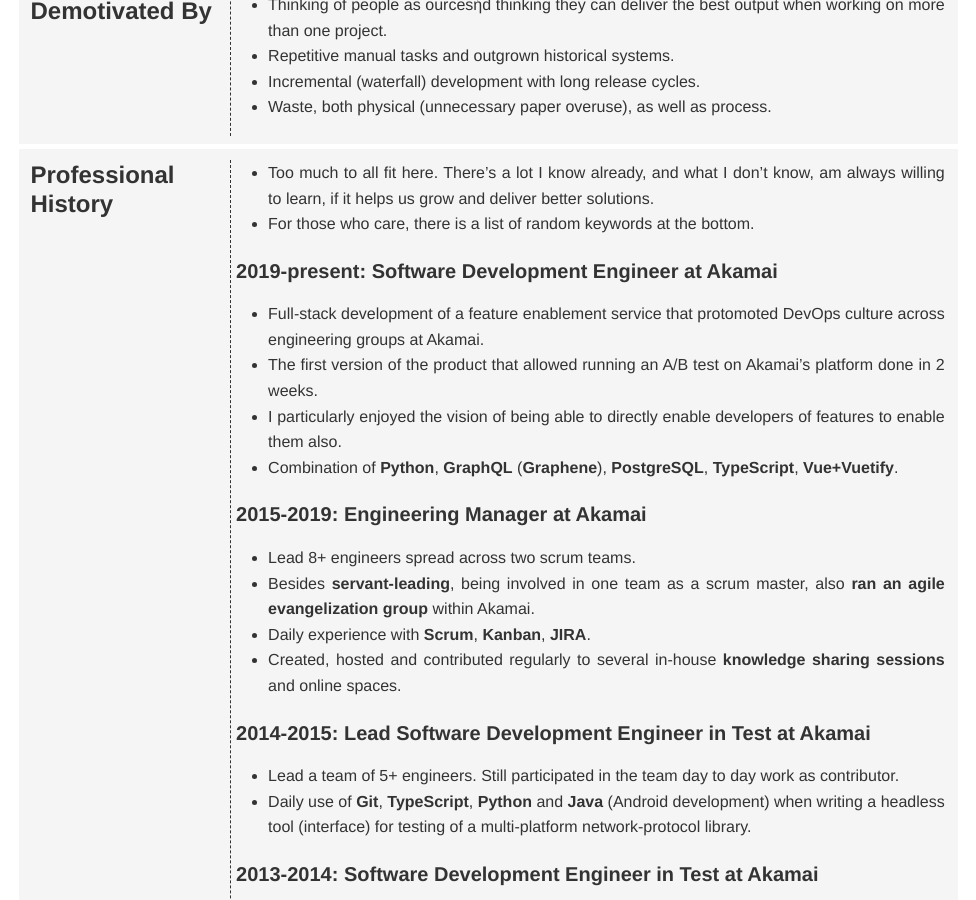
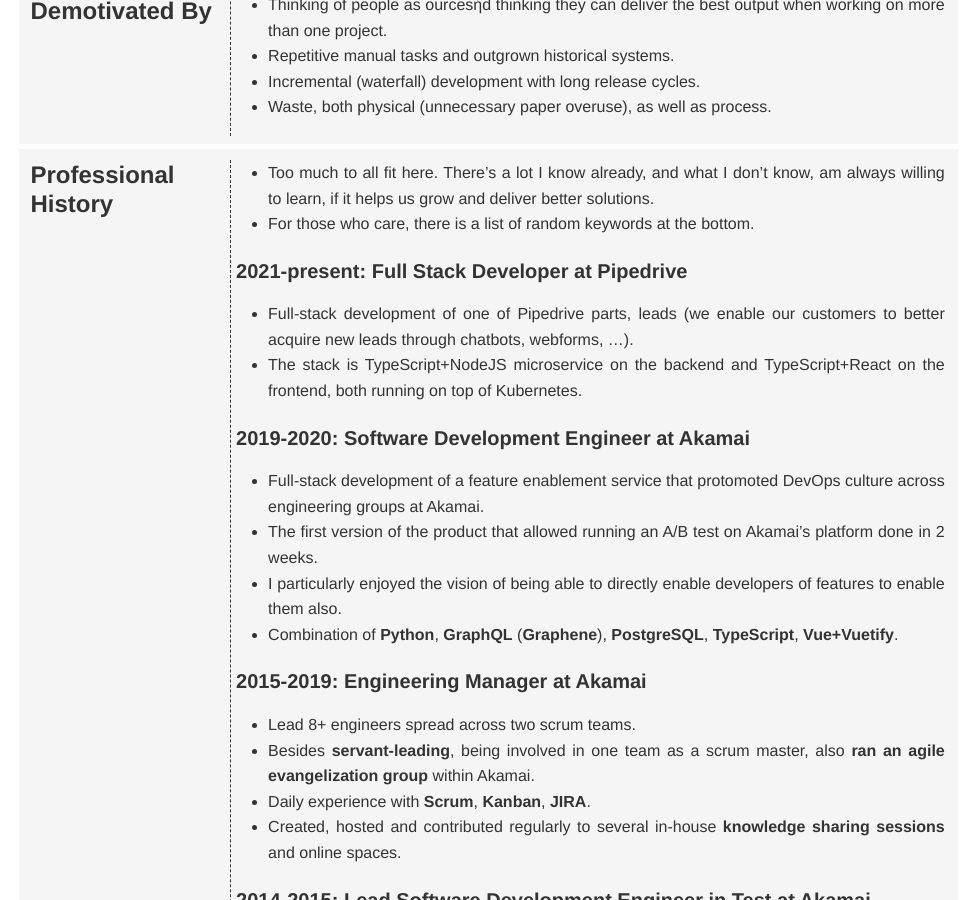
Before and after one commit to petr-motejlek/my-cv, a Jekyll site: the page built from _pages/index.markdown, in a window 1280 px wide and 900 px high, scrolled down 1644 px. Shown: the whole window, without its empty margins (152-1128 px from the left). Built offline with Jekyll 4.4.1, drawn with Linux system fonts in a browser that asks for light colours.

Commit message:
Update index.markdown

```diff
--- a/_pages/index.markdown
+++ b/_pages/index.markdown
@@ -156,7 +156,14 @@ title: Curriculum Vitae
   am always willing to learn, if it helps us grow and deliver better solutions.
 - For those who care, there is a list of random keywords at the bottom.
 
-### 2019-present: Software Development Engineer at Akamai
+### 2021-present: Full Stack Developer at Pipedrive
+
+* Full-stack development of one of Pipedrive parts, leads (we enable our customers to
+better acquire new leads through chatbots, webforms, ...).
+* The stack is TypeScript+NodeJS microservice on the backend and TypeScript+React on
+  the frontend, both running on top of Kubernetes.
+
+### 2019-2020: Software Development Engineer at Akamai
 
 * Full-stack development of a feature enablement service that protomoted DevOps culture
   across engineering groups at Akamai.
```
